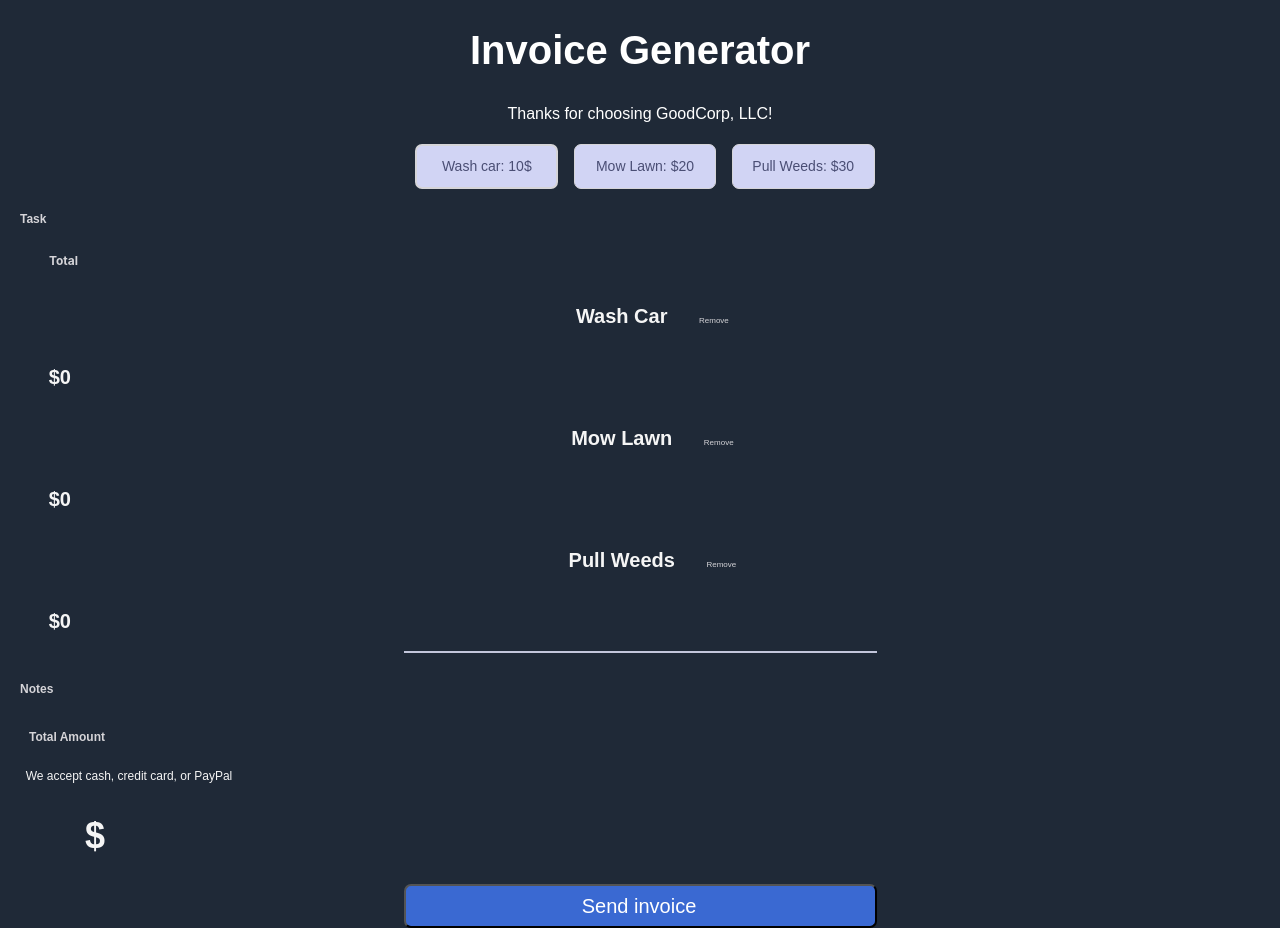
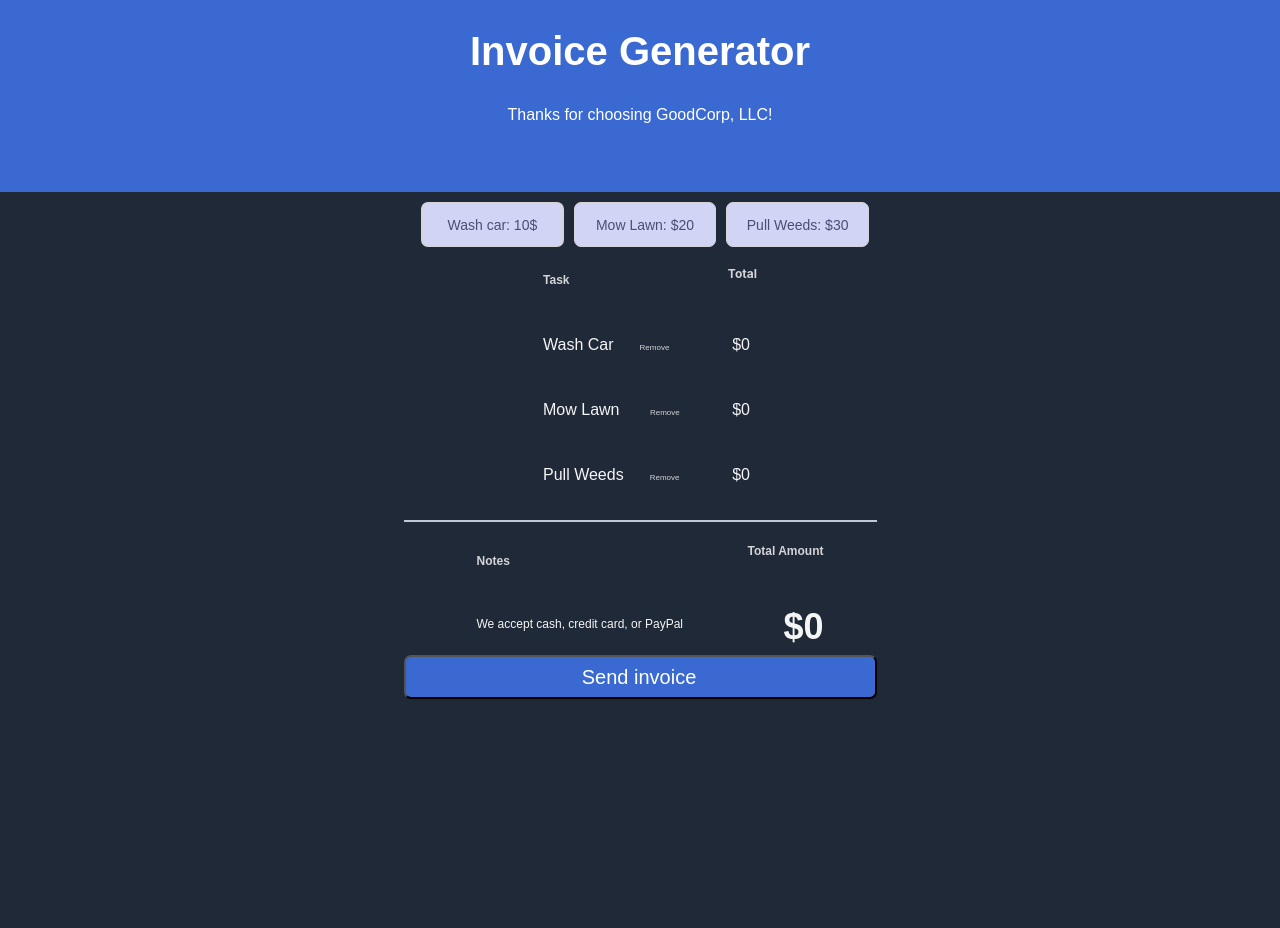
Before and after one commit to natty6418/Invoice-Generator, a plain HTML site: page index.html in a window 1280 px wide. After the commit the page ends 800 px from the top, so only its background shows below. Drawn offline with nearby package versions, Linux system fonts and the light colour scheme.

Commit message:
Update index.html

```diff
--- a/index.html
+++ b/index.html
@@ -3,26 +3,53 @@
         <link rel="stylesheet" href="index.css">
     </head>
     <body>
-        <div id="container">
+        <div class="container">
             <h1>Invoice Generator</h1>
             <p id="acknowledgement">Thanks for choosing GoodCorp, LLC!</p>
         </div>
-        <div id="button_group">
+        <div class="button_group">
             <button id="wash-btn">Wash car: 10$</button>
             <button id="mow-btn">Mow Lawn: $20</button>
             <button id="pull_weeds-btn">Pull Weeds: $30</button>
         </div>
-        <h2>Task</h2>
-        <h3>Total</h3>
-        <p id="tasks">Wash Car</p> <button id="remove_wash-btn">Remove</button> <p id="price-wash">$0</p>
-        <p id="tasks">Mow Lawn</p> <button id="remove_mow-btn">Remove </button> <p id="price-mow">$0</p>
-        <p id="tasks">Pull Weeds</p> <button id="remove_pull-btn">Remove </button> <p id="price-pull">$0</p>
-        <div id="line"></div>
-        <h4>Notes</h4>
-        <h5>Total Amount</h5>
-        <p id="notes">We accept cash, credit card, or PayPal</p>
-        <p id="price-total">$</p>
-        <button id="invoice-btn">Send invoice</button>
+        <div id="info-box">
+            <div style="display: flex; justify-content: center;">
+                <table>
+                    <tr>
+                        <td><h2>Task</h2></td>
+                        <td><h3>Total</h3></td>
+                    </tr>
+                    <tr>
+                        <td><p id="tasks">Wash Car</p><button id="remove_wash-btn">Remove</button></td>
+                        <td><p id="price-wash">$0</p></td>
+                    </tr>
+                    <tr>
+                        <td><p id="tasks">Mow Lawn</p> <button id="remove_mow-btn">Remove </button></td>
+                        <td><p id="price-mow">$0</p></td>
+                    </tr>
+                    <tr>
+                        <td><p id="tasks">Pull Weeds</p><button id="remove_pull-btn">Remove </button></td>
+                        <td><p id="price-pull">$0</p></td>
+                    </tr>
+                </table>
+            </div>
+            <div style="display: block; justify-content: center;">
+                <div id="line"></div>
+                <table >
+                    <tr>
+                        <td><h4>Notes</h4></td>
+                        <td><h5>Total Amount</h5></td>
+                    </tr>
+                    <tr>
+                        <td><p id="notes">We accept cash, credit card, or PayPal</p></td>
+                        <td><p id="price-total">$0</p></td>
+                    </tr>
+                </table>
+                <button id="invoice-btn">Send invoice</button>
+            </div>
+
+        </div>
+
         <!-- <button id="wash-btn">Wash car: 10$</button>
         <button id="lawn-btn">Mow Lawn: $20</button>
         <button id="pull_weeds-btn">Pull Weeds: $30</button> -->
```
